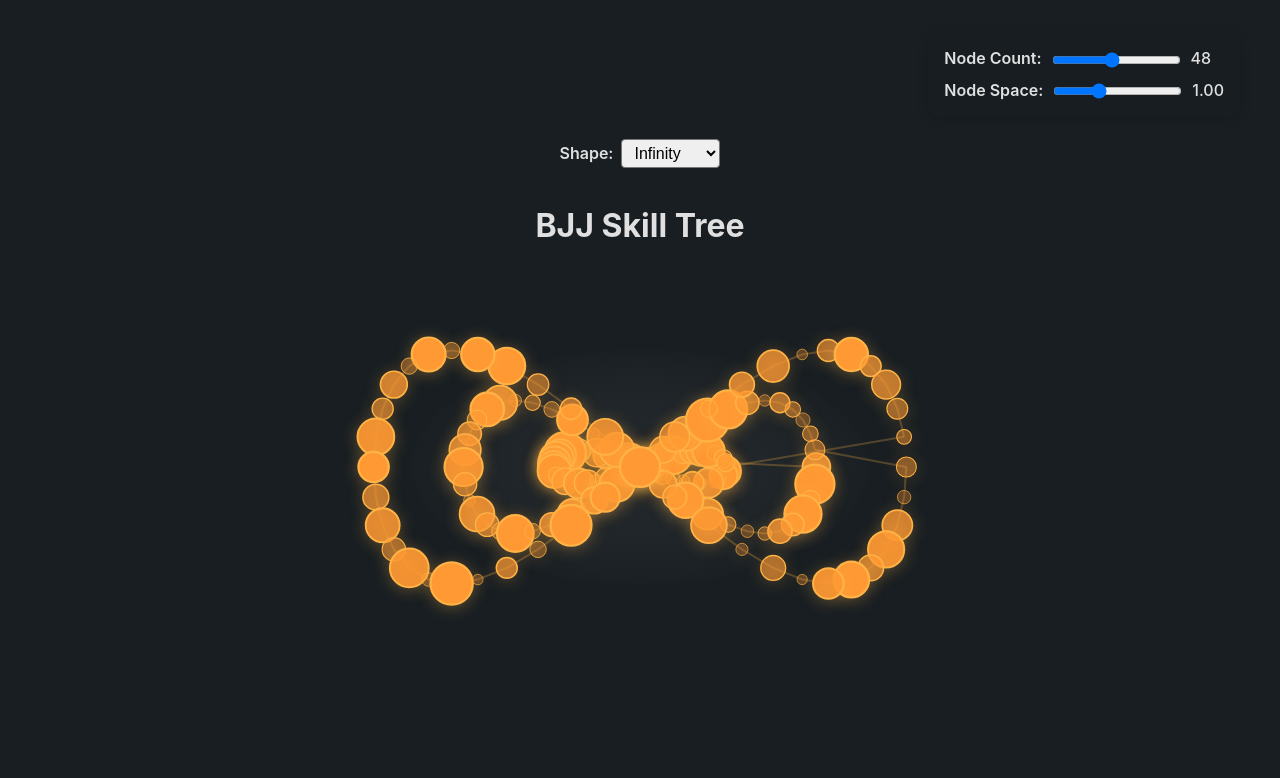
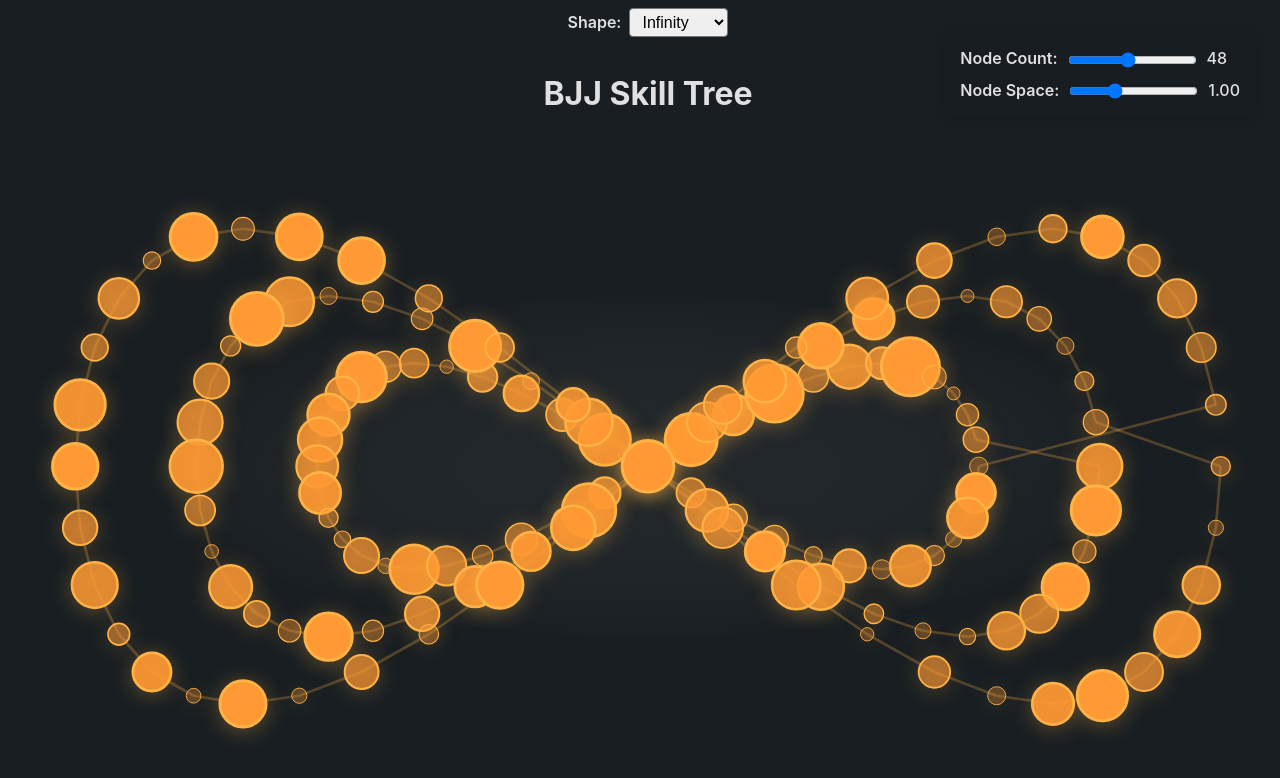
Before and after one commit to jelaludo/BJJ_SkillTree_02, a React (Vite) app: page / in a window 1280 px wide. Shown: the top 778 px of the page. Built offline with nearby package versions, Linux system fonts and the light colour scheme.

Commit message:
adding shapes and sliders

```diff
--- a/src/components/ShapeCanvas.tsx
+++ b/src/components/ShapeCanvas.tsx
@@ -1,13 +1,14 @@
-import React, { useMemo, useState } from 'react';
+import React, { useMemo, useState, useRef, useEffect } from 'react';
 import dummyNodes from '../data/dummyNodes.json';
 import { getShapeLayout } from '../layout/shapeLayout';
 import { scoreToRadius } from '../shapes/moebius';
 
-const WIDTH = 600;
-const HEIGHT = 420;
+const BASE_WIDTH = 600;
+const BASE_HEIGHT = 420;
 const SHAPES = [
   { value: 'infinity', label: 'Infinity' },
   { value: 'infinity2', label: 'Infinity 2' },
+  { value: 'infinity3', label: 'Infinity 3' },
   { value: 'moebius', label: 'Moebius' },
 ];
 
@@ -16,13 +17,29 @@ function getRandomInt(min: number, max: number) {
 }
 
 export default function ShapeCanvas() {
-  const [shape, setShape] = useState<'infinity' | 'infinity2' | 'moebius'>('infinity');
+  const [shape, setShape] = useState<'infinity' | 'infinity2' | 'infinity3' | 'moebius'>('infinity');
   const [nodeCount, setNodeCount] = useState(48);
   const [nodeSpace, setNodeSpace] = useState(1.0);
+  const containerRef = useRef<HTMLDivElement>(null);
+  const [containerSize, setContainerSize] = useState({ width: BASE_WIDTH, height: BASE_HEIGHT });
+
+  // Responsive container size
+  useEffect(() => {
+    function updateSize() {
+      if (containerRef.current) {
+        setContainerSize({
+          width: containerRef.current.offsetWidth,
+          height: containerRef.current.offsetHeight,
+        });
+      }
+    }
+    updateSize();
+    window.addEventListener('resize', updateSize);
+    return () => window.removeEventListener('resize', updateSize);
+  }, []);
 
   // Dynamically generate nodes based on nodeCount
   const baseNodes = useMemo(() => {
-    // Use the first N dummy nodes, or repeat if not enough
     const arr = [];
     for (let i = 0; i < nodeCount; i++) {
       const src = dummyNodes[i % dummyNodes.length];
@@ -53,7 +70,7 @@ export default function ShapeCanvas() {
   // Custom layout for multi-layered infinity
   const nodePositions = useMemo(() => {
     if (shape === 'infinity') {
-      const { width, height } = { width: WIDTH, height: HEIGHT };
+      const { width, height } = containerSize;
       const cx = width / 2;
       const cy = height / 2;
       const A = Math.min(width, height) * 0.42;
@@ -75,16 +92,36 @@ export default function ShapeCanvas() {
         };
       });
     } else if (shape === 'infinity2') {
-      // Use grid-like infinity2 layout
-      return getShapeLayout('infinity2', baseNodes, { width: WIDTH, height: HEIGHT, nodeSpace });
+      return getShapeLayout('infinity2', baseNodes, { ...containerSize, nodeSpace });
+    } else if (shape === 'infinity3') {
+      return getShapeLayout('infinity3', baseNodes, { ...containerSize, nodeSpace });
     } else {
-      // Use the default moebius layout
-      return getShapeLayout('moebius', baseNodes, { width: WIDTH, height: HEIGHT, nodeSpace }).map((n) => ({ ...n, score: baseNodes.find(d => d.id === n.id)?.score || 1 }));
+      return getShapeLayout('moebius', baseNodes, { ...containerSize, nodeSpace }).map((n) => ({ ...n, score: baseNodes.find(d => d.id === n.id)?.score || 1 }));
     }
-  }, [shape, layeredNodes, baseNodes, nodeSpace]);
+  }, [shape, layeredNodes, baseNodes, nodeSpace, containerSize]);
+
+  // Calculate bounding box for all nodes to set viewBox
+  const bounds = useMemo(() => {
+    if (nodePositions.length === 0) return { minX: 0, minY: 0, maxX: 1, maxY: 1 };
+    let minX = Infinity, minY = Infinity, maxX = -Infinity, maxY = -Infinity;
+    for (const node of nodePositions) {
+      minX = Math.min(minX, node.x);
+      minY = Math.min(minY, node.y);
+      maxX = Math.max(maxX, node.x);
+      maxY = Math.max(maxY, node.y);
+    }
+    // Add padding
+    const pad = 50;
+    return {
+      minX: minX - pad,
+      minY: minY - pad,
+      maxX: maxX + pad,
+      maxY: maxY + pad,
+    };
+  }, [nodePositions]);
 
   return (
-    <div style={{ display: 'flex', flexDirection: 'column', alignItems: 'center', justifyContent: 'center', minHeight: '100vh', position: 'relative' }}>
+    <div ref={containerRef} style={{ width: '100vw', height: '100vh', position: 'relative', display: 'flex', flexDirection: 'column', alignItems: 'center', justifyContent: 'center' }}>
       {/* Controls top right */}
       <div style={{ position: 'absolute', top: 24, right: 32, background: 'rgba(24,30,34,0.92)', padding: 16, borderRadius: 10, boxShadow: '0 2px 12px #0002', zIndex: 10 }}>
         <div style={{ marginBottom: 10 }}>
@@ -121,20 +158,25 @@ export default function ShapeCanvas() {
         <select
           id="shape-select"
           value={shape}
-          onChange={e => setShape(e.target.value as 'infinity' | 'infinity2' | 'moebius')}
+          onChange={e => setShape(e.target.value as 'infinity' | 'infinity2' | 'infinity3' | 'moebius')}
           style={{ fontSize: 16, padding: '4px 8px', borderRadius: 4 }}
         >
           {SHAPES.map(s => <option key={s.value} value={s.value}>{s.label}</option>)}
         </select>
       </div>
       <h1 style={{ textAlign: 'center', marginBottom: 12 }}>BJJ Skill Tree</h1>
-      <svg width={WIDTH} height={HEIGHT} style={{ background: 'none', display: 'block' }}>
+      <svg
+        width="100%"
+        height="100%"
+        viewBox={`${bounds.minX} ${bounds.minY} ${bounds.maxX - bounds.minX} ${bounds.maxY - bounds.minY}`}
+        style={{ background: 'none', display: 'block', maxWidth: '100vw', maxHeight: '100vh' }}
+      >
         {/* Subtle shading ellipse for 3D feel */}
         <ellipse
-          cx={WIDTH / 2}
-          cy={HEIGHT / 2}
-          rx={WIDTH * 0.38}
-          ry={HEIGHT * 0.28}
+          cx={(bounds.minX + bounds.maxX) / 2}
+          cy={(bounds.minY + bounds.maxY) / 2}
+          rx={(bounds.maxX - bounds.minX) * 0.38}
+          ry={(bounds.maxY - bounds.minY) * 0.28}
           fill="url(#moebiusShade)"
           opacity="0.22"
         />
@@ -145,24 +187,24 @@ export default function ShapeCanvas() {
           </radialGradient>
         </defs>
         {/* Connect nodes with lines to form the loop or grid */}
-        {shape === 'infinity2'
+        {shape === 'infinity2' || shape === 'infinity3'
           ? (() => {
-              // Draw grid connections only once per pair
               const lines = [];
               const seen = new Set();
               for (const node of nodePositions) {
-                if (!node.neighbors) continue;
-                for (const neighborId of node.neighbors) {
-                  const key = [node.id, neighborId].sort().join('-');
+                const n = node as any;
+                if (!n.neighbors) continue;
+                for (const neighborId of n.neighbors) {
+                  const key = [n.id, neighborId].sort().join('-');
                   if (seen.has(key)) continue;
                   seen.add(key);
-                  const neighbor = nodePositions.find(n => n.id === neighborId);
+                  const neighbor = nodePositions.find(nn => nn.id === neighborId);
                   if (!neighbor) continue;
                   lines.push(
                     <line
                       key={key}
-                      x1={node.x}
-                      y1={node.y}
+                      x1={n.x}
+                      y1={n.y}
                       x2={neighbor.x}
                       y2={neighbor.y}
                       stroke="#ffb347"
--- a/src/layout/shapeLayout.ts
+++ b/src/layout/shapeLayout.ts
@@ -1,8 +1,8 @@
 import { SkillNode, NodePosition, ShapeParams } from '../types/skill';
-import { generateMoebiusLayout, generateInfinityLayout, generateInfinity2Layout } from '../shapes/moebius';
+import { generateMoebiusLayout, generateInfinityLayout, generateInfinity2Layout, generateInfinity3Layout } from '../shapes/moebius';
 
 export function getShapeLayout(
-  shape: 'moebius' | 'infinity' | 'infinity2',
+  shape: 'moebius' | 'infinity' | 'infinity2' | 'infinity3',
   nodes: SkillNode[],
   params: ShapeParams & { nodeSpace?: number }
 ): NodePosition[] {
@@ -13,6 +13,8 @@ export function getShapeLayout(
       return generateInfinityLayout(nodes, params);
     case 'infinity2':
       return generateInfinity2Layout(nodes, params);
+    case 'infinity3':
+      return generateInfinity3Layout(nodes, params);
     default:
       return [];
   }
--- a/src/shapes/moebius/index.ts
+++ b/src/shapes/moebius/index.ts
@@ -122,3 +122,60 @@ export function generateInfinity2Layout(nodes: SkillNode[], params: ShapeParams
 
   return [...innerLayer, ...outerLayer];
 }
+
+// Infinity 3: three concentric layers of nodes along the infinity symbol, each connected to its neighbors and corresponding nodes in adjacent layers
+export function generateInfinity3Layout(nodes: SkillNode[], params: ShapeParams & { nodeSpace?: number }) {
+  const { width, height, nodeSpace = 1.0 } = params;
+  const cx = width / 2;
+  const cy = height / 2;
+  const A = Math.min(width, height) * 0.48;
+  const B = Math.min(width, height) * 0.19;
+
+  // Split nodes evenly between three layers
+  const n = Math.floor(nodes.length / 3);
+  const layer1 = nodes.slice(0, n);
+  const layer2 = nodes.slice(n, 2 * n);
+  const layer3 = nodes.slice(2 * n, 3 * n);
+  const total = Math.min(layer1.length, layer2.length, layer3.length);
+
+  const offsets = [0, nodeSpace * 1.1, nodeSpace * 2.2];
+  const layers = [layer1, layer2, layer3].map((layer, li) =>
+    layer.map((node, i) => {
+      const t = (i / total) * 2 * Math.PI;
+      const offset = offsets[li];
+      const x = cx + (A + offset * 90) * Math.cos(t);
+      const y = cy + (B + offset * 60) * Math.sin(2 * t) / 1.2;
+      return {
+        ...node,
+        x,
+        y,
+        brightness: scoreToBrightness(node.score),
+        layer: li,
+        pairIdx: i,
+        neighbors: [] as string[],
+      } as any;
+    })
+  );
+
+  // Connect each node to its next in the same layer (loop), and to its pair in adjacent layers
+  for (let i = 0; i < total; i++) {
+    // Layer 1
+    layers[0][i].neighbors = [
+      layers[0][(i + 1) % total].id,
+      layers[1][i].id,
+    ];
+    // Layer 2
+    layers[1][i].neighbors = [
+      layers[1][(i + 1) % total].id,
+      layers[0][i].id,
+      layers[2][i].id,
+    ];
+    // Layer 3
+    layers[2][i].neighbors = [
+      layers[2][(i + 1) % total].id,
+      layers[1][i].id,
+    ];
+  }
+
+  return [...layers[0], ...layers[1], ...layers[2]];
+}
```
